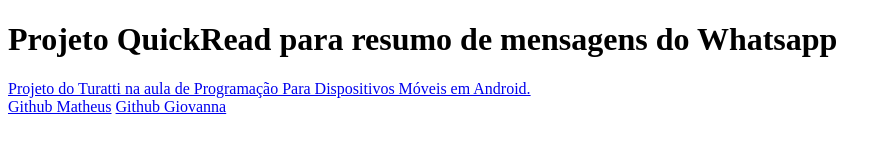
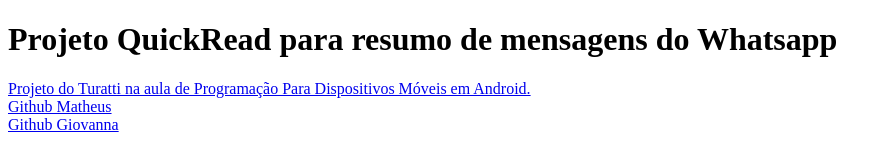
Before and after one commit to KyureP/Meus-Projetos, a plain HTML site: page docs/index.html in a window 1280 px wide. Shown: the whole page, without its empty margins (0-891 px from the left). Drawn offline with Linux system fonts and the light colour scheme.

Commit message:
Update index.html

```diff
--- a/docs/index.html
+++ b/docs/index.html
@@ -16,7 +16,7 @@
     </div>
 
     <div>
-        <a href="https://github.com/KyureP">Github Matheus</a>
+        <a href="https://github.com/KyureP">Github Matheus</a><br>
         <a href="https://github.com/gracogi">Github Giovanna</a>
     </div>
 
```
